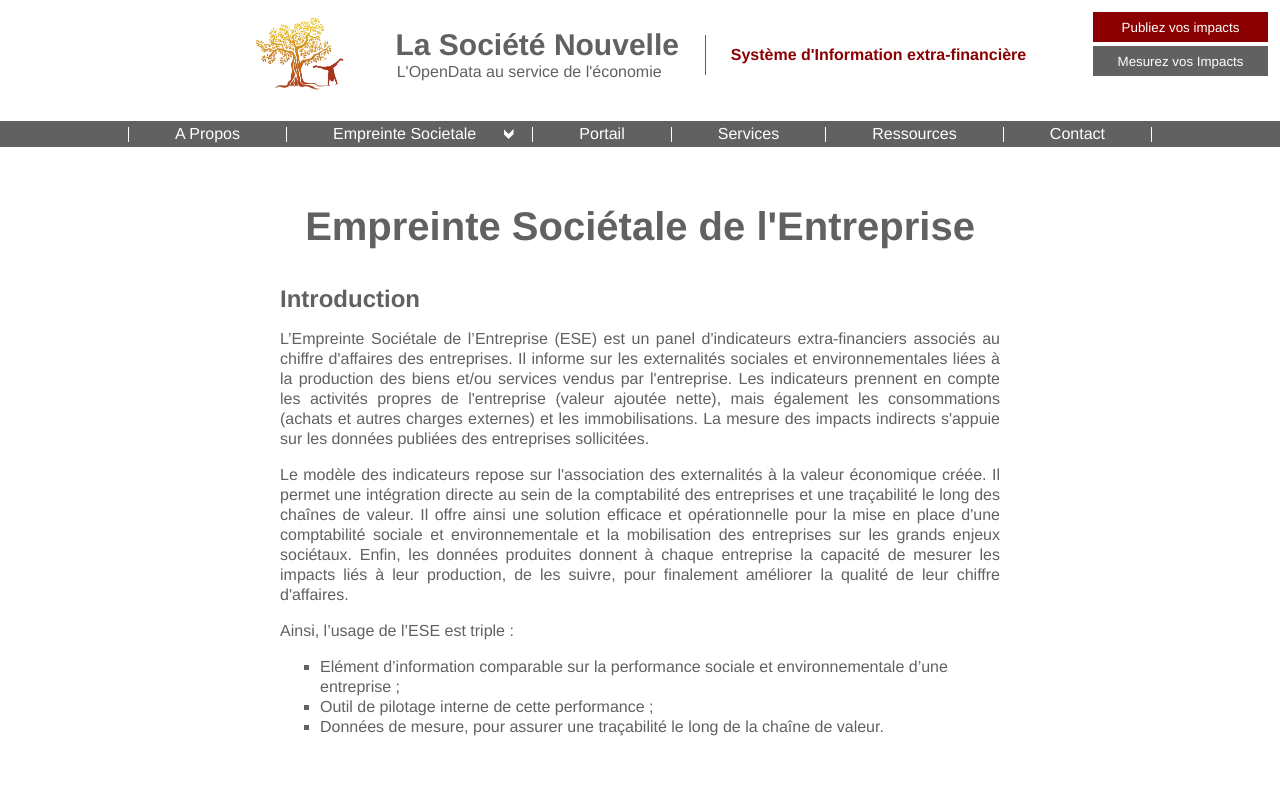
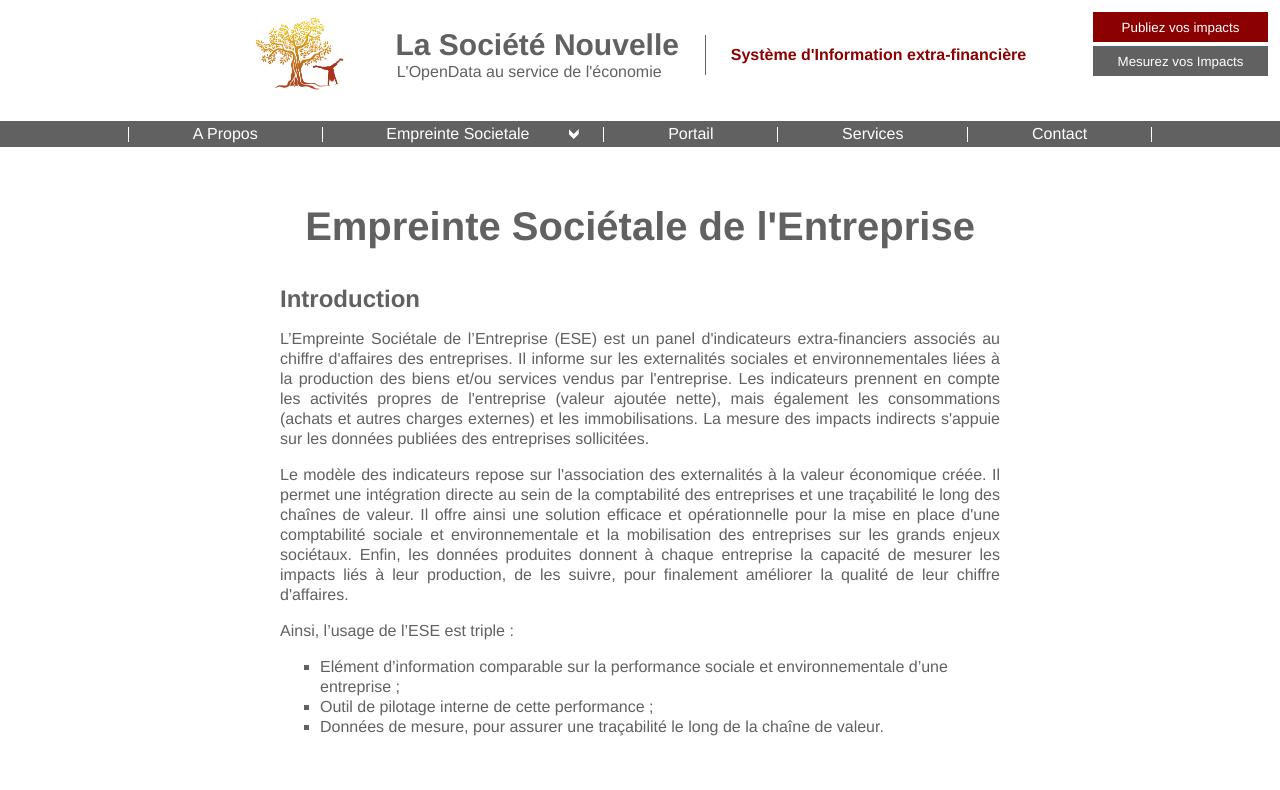
Before and after one commit to La-Societe-Nouvelle/LaSocieteNouvelle-Website, a Next.js app: page /empreinte-societale in a window 1280 px wide. Shown: the top 790 px of the page. Built offline with nearby package versions, Linux system fonts and the light colour scheme.

Commit message:
Remove resources pages from header

```diff
--- a/src/components/header.js
+++ b/src/components/header.js
@@ -56,7 +56,7 @@ export default class Header extends React.Component {
             </li>
             <li className="menu-item"><a href="/portail">Portail</a></li>
             <li className="menu-item"><a href="/services">Services</a></li>
-            <li className="menu-item"><a href="/ressources">Ressources</a></li>
+            {/*<li className="menu-item"><a href="/ressources">Ressources</a></li>*/}
             <li className="menu-item"><a href="/contact">Contact</a></li>
           </ul>
           </DropDown>
```
